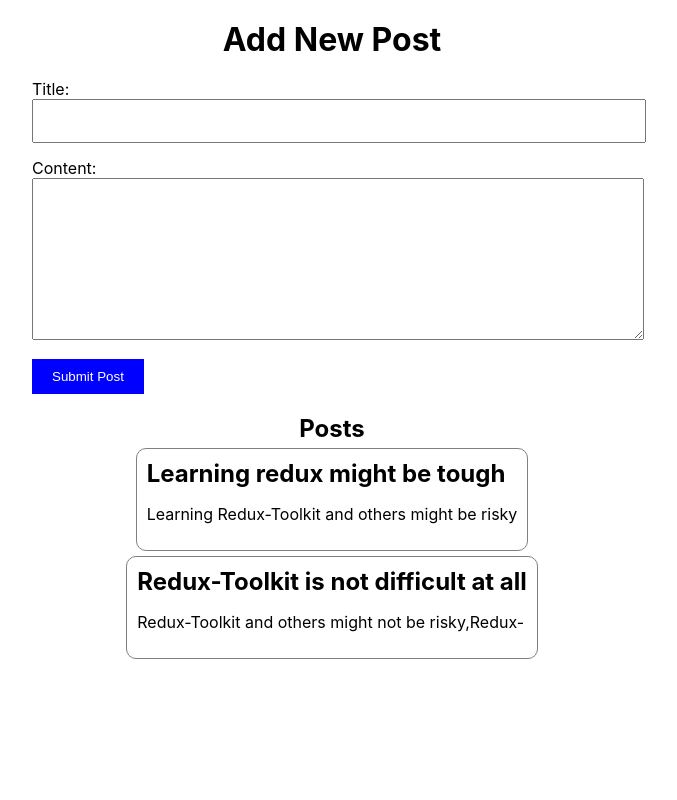
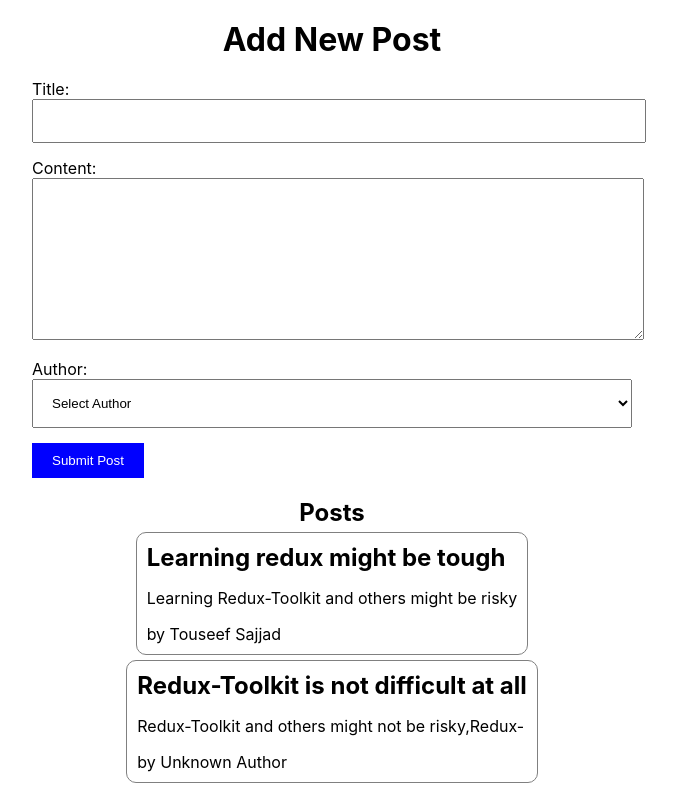
Before and after one commit to Mubashir1292/Mini_Social_App_React_Redux, a React (Create React App) app: page / in a window 1280 px wide. Shown: the whole page, without its empty margins (308-985 px from the left). Built offline with nearby package versions, Linux system fonts and the light colour scheme.

Commit message:
Author setting..

```diff
--- a/src/app/features/posts/AddPostForm.js
+++ b/src/app/features/posts/AddPostForm.js
@@ -1,18 +1,28 @@
 import React, { useState } from "react";
-import { useDispatch } from "react-redux";
+import { useDispatch, useSelector } from "react-redux";
 import { postAdded } from "./postSlice";
+import { selectAllUsers } from "../users/UserSlice";
 function AddPostForm() {
   const [title, setTitle] = useState("");
   const [content, setContent] = useState("");
+  const [userId, setUserId] = useState("");
+  const users = useSelector(selectAllUsers);
+  // fetching the users from the usersSlice
   const dispatch = useDispatch();
   const handleTitleChange = (e) => setTitle(e.target.value);
   const handleContentChange = (e) => setContent(e.target.value);
   const onSavePost = (t, c) => {
     // used the prepare callback function for inserting the compatable..
-    dispatch(postAdded(t, c));
+    dispatch(postAdded(t, c, parseInt(userId)));
     setTitle("");
     setContent("");
   };
+  // creating the user options for selecting the user
+  const userOptions = users.map((user, index) => (
+    <option key={user.id} value={parseInt(user.id)}>
+      {user.name}
+    </option>
+  ));
 
   const handleSubmit = (e) => {
     e.preventDefault();
@@ -24,7 +34,7 @@ function AddPostForm() {
     setTitle("");
     setContent("");
   };
-
+  const canSave = Boolean(title) && Boolean(content) && Boolean(userId);
   return (
     <div style={{ maxWidth: "600px", margin: "auto", padding: "20px" }}>
       <h1 style={{ textAlign: "center", marginBottom: "20px" }}>
@@ -61,6 +71,17 @@ function AddPostForm() {
             required
           />
         </div>
+        <div style={{ marginBottom: "15px" }}>
+          <label htmlFor="post Author">Author:</label>
+          <select
+            value={userId}
+            onChange={(e) => setUserId(e.target.value)}
+            style={{ width: "100%", padding: 15 }}
+          >
+            <option>Select Author</option>
+            {userOptions}
+          </select>
+        </div>
         <button
           type="submit"
           style={{
@@ -70,6 +91,7 @@ function AddPostForm() {
             padding: "10px 20px",
             cursor: "pointer",
           }}
+          disabled={!canSave}
         >
           Submit Post
         </button>
--- /dev/null
+++ b/src/app/features/posts/PostAuthor.js
@@ -0,0 +1,11 @@
+import { useSelector } from "react-redux";
+import { selectAllUsers } from "../users/UserSlice";
+import React from "react";
+
+function PostAuthor({ userId }) {
+  const users = useSelector(selectAllUsers);
+  const author = users.find((user) => user.id === parseInt(userId));
+  return <span>by {author ? author.name : "Unknown Author"}</span>;
+}
+
+export default PostAuthor;
--- a/src/app/features/posts/PostLists.js
+++ b/src/app/features/posts/PostLists.js
@@ -1,5 +1,6 @@
 import { useSelector } from "react-redux";
 import { SelectAllPosts } from "./postSlice";
+import PostAuthor from "./PostAuthor";
 
 const PostLists = () => {
   const posts = useSelector(SelectAllPosts);
@@ -18,6 +19,8 @@ const PostLists = () => {
         >
           <h2>{post.title}</h2>
           <p>{post.content.substring(0, 50)}</p>
+          {/* Creating the User id  */}
+          <PostAuthor userId={post.author} />
         </div>
       );
     });
--- a/src/app/features/posts/PostSlice.js
+++ b/src/app/features/posts/PostSlice.js
@@ -4,6 +4,7 @@ const initialState = [
     id: 1,
     title: "Learning redux might be tough",
     content: "Learning Redux-Toolkit and others might be risky",
+    author: 2,
   },
   {
     id: 2,
@@ -22,12 +23,13 @@ const postSlice = createSlice({
       reducer(state, action) {
         state.push(action.payload);
       },
-      prepare(title, content) {
+      prepare(title, content, userId) {
         return {
           payload: {
             id: nanoid(),
             title,
             content,
+            author: userId,
           },
         };
       },
--- /dev/null
+++ b/src/app/features/users/UserSlice.js
@@ -0,0 +1,19 @@
+import { createSlice } from "@reduxjs/toolkit";
+const initialState = [
+  {
+    id: 1,
+    name: "Mubashir Liaqat",
+  },
+  {
+    id: 2,
+    name: "Touseef Sajjad",
+  },
+];
+const usersSlice = createSlice({
+  name: "users",
+  initialState,
+  reducers: {},
+});
+
+export const selectAllUsers = (state) => state.users;
+export default usersSlice.reducer;
--- a/src/app/store.js
+++ b/src/app/store.js
@@ -1,7 +1,9 @@
 import { configureStore } from "@reduxjs/toolkit";
 import postReducers from "./features/posts/postSlice";
+import userReducers from "./features/users/UserSlice";
 export const store = configureStore({
   reducer: {
     posts: postReducers,
+    users: userReducers,
   },
 });
```
